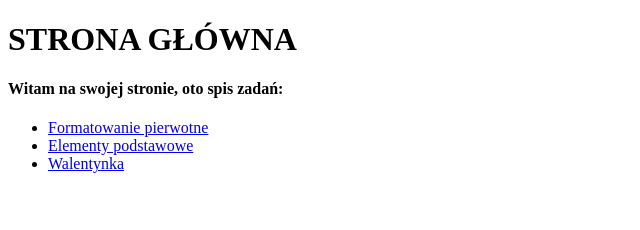
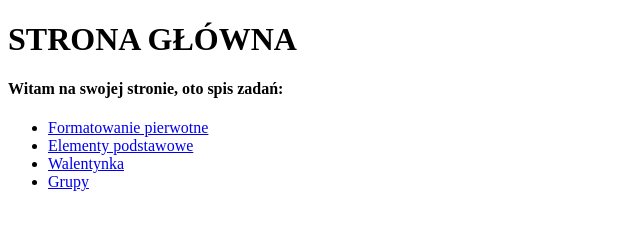
Before and after one commit to konradn24/zadanka, a plain HTML site: page index.html in a window 1280 px wide. Shown: the full height of the page, 0-640 px from the left. Drawn offline with Linux system fonts and the light colour scheme.

Commit message:
Update index.html

```diff
--- a/index.html
+++ b/index.html
@@ -18,6 +18,7 @@
 			<li><a href="formatowanie-pierwotne.html">Formatowanie pierwotne</a></li>
 			<li><a href="elementy-podstawowe.html">Elementy podstawowe</a></li>
 			<li><a href="walentynka.html">Walentynka</a></li>
+			<li><a href="grupy.html">Grupy</a></li>
 		</ul>
     </body>
 </html>
```
